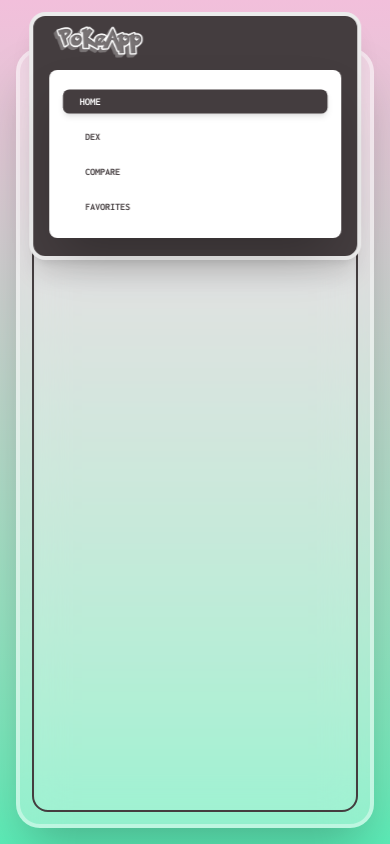
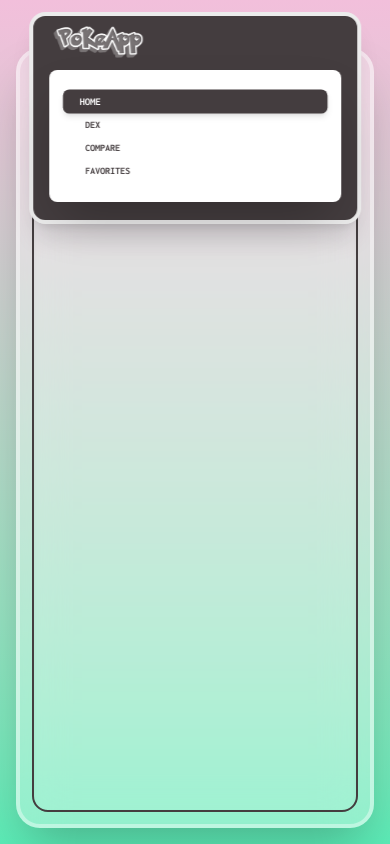
Before and after one commit to elynzx/poke-app-react, a React (Vite) app: page / in a window 390 px wide. Both pictures are taken after a click on the button 325 px from the left and 42 px from the top of the page. Built offline with nearby package versions, Linux system fonts and the light colour scheme; some icons are missing; a web font is replaced by a local one.

Commit message:
Refactor Header component styles for improved hover effects and layout alignment

```diff
--- a/src/components/header/header.jsx
+++ b/src/components/header/header.jsx
@@ -12,7 +12,7 @@ export const Header = () => {
         `px-4 py-1 rounded-md transition-all duration-300 font-item font-bold text-[10px] uppercase ${
             pathname === path
                 ? "bg-bgDarkGray text-white shadow-md scale-105"
-                : "text-bgDarkgray/80 hover:text-white hover:bg-white/30"
+                : "text-bgDarkgray/80 hover:text-white hover:bg-bgGray/40"
         }`;
 
     return (
@@ -37,7 +37,7 @@ export const Header = () => {
                     </div>
                     {isOpen && (
                         <div className="flex mt-2 w-full bg-white backdrop-blur-xl rounded-lg border-4 border-white/40 shadow-2xl p-4 md:hidden fadeIn duration-200 mb-3">
-                            <nav className="flex flex-col gap-3 w-full">
+                            <nav className="flex flex-col justify-center w-full">
                                 <Link
                                     to="/"
                                     onClick={() => setIsOpen(false)}
```
